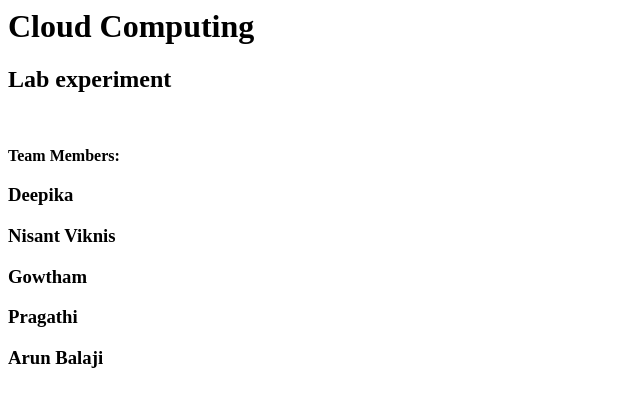
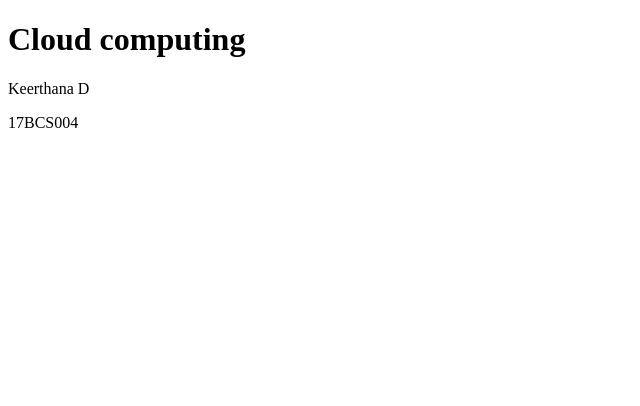
Before and after one commit to Keerthana17183/blog, a plain HTML site: page index.html in a window 1280 px wide. Shown: the whole page, without its empty margins (0-640 px from the left). Drawn offline with Linux system fonts and the light colour scheme.

Commit message:
Update index.html

```diff
--- a/index.html
+++ b/index.html
@@ -1,12 +1,13 @@
-<html>
-    <body>
-        <h1>Cloud Computing</h1>
-        <h2>Lab experiment</h2><br>
-        <b><p>Team Members:</p></b>
-        <h3>Deepika</h3>
-        <h3>Nisant Viknis</h3>
-        <h3>Gowtham</h3>
-        <h3>Pragathi</h3>
-        <h3>Arun Balaji</h3>
-    </body>
+<!DOCTYPE html>
+<html lang="en">
+<head>
+    <meta charset="UTF-8">
+    <meta name="viewport" content="width=device-width, initial-scale=1.0">
+    <title>Cloud computing</title>
+</head>
+<body>
+    <h1>Cloud computing</h1>
+    <p>Keerthana D</p>
+    <p>17BCS004</p>
+</body>
 </html>
```
